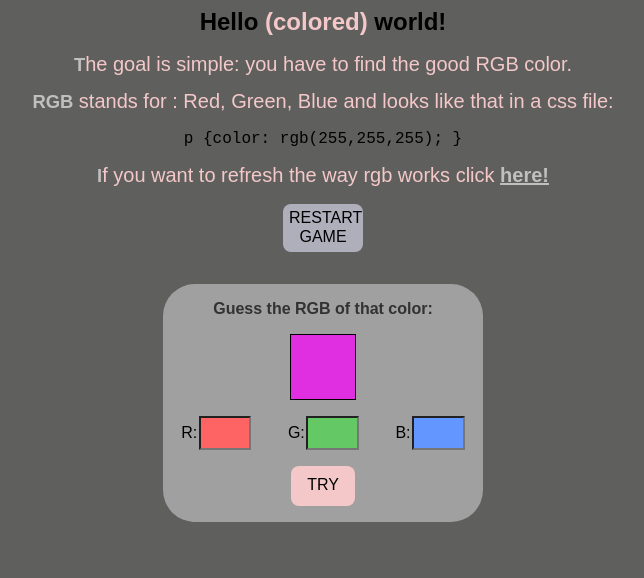
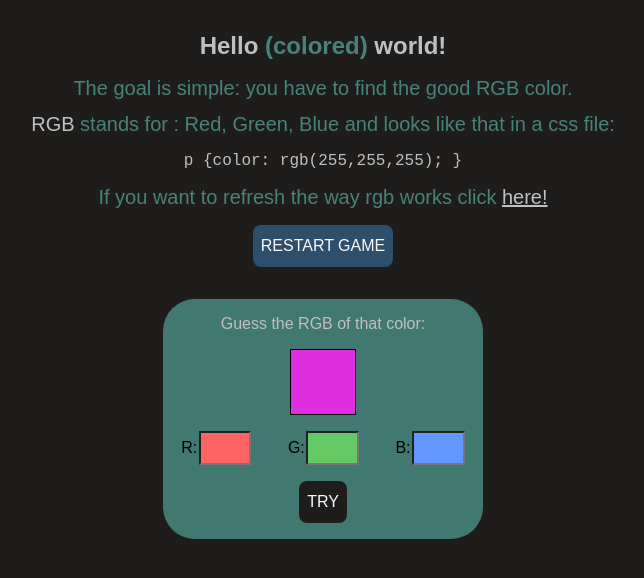
Before and after one commit to Yedrup/Color-Game, a plain HTML site: page index.html in a window 1280 px wide. Both pictures are taken after a click on the button "START!". Shown: the whole page, without its empty margins (317-961 px from the left). Drawn offline with Linux system fonts and the light colour scheme.

Commit message:
add enter keyup event, refactor css classes

```diff
--- a/css/main.css
+++ b/css/main.css
@@ -1,5 +1,5 @@
 body {
-	background-color: rgb(95,96,94);
+	background-color: rgb(31, 29, 27);
 	display: flex;
 	flex-direction: column;
 	align-items: center;
@@ -7,54 +7,44 @@ body {
 
 .title {
 	margin-bottom: 0;
-	margin-top: .5rem;
+	margin-top: 2rem;
+}
+.rules__text {
+	 font-size: 1.25rem;
 }
 .title span,
-.rules p {
-	color: rgb(244,200,200);
-}
-.rules p {
- 	font-size: 1.25rem;
+.rules__text {
+	color: rgba(81, 159, 148, 0.789);
 }
 .rules {
  	line-height: 1rem;
  	text-align: center;
 }
-.rules p:first-letter,
-.rules span {
-    color: rgb(192,192,192);
-    font-size: 1.15rem;
-    font-weight: bold;
+
+.text--silver {
+	color: rgb(192,192,192);
 }
-.rules a {
-	color: rgb(192,192,192);
-	font-weight: 700;
+
+
+.message--success {
+	color: rgb(220,236,220);
 }
-.messageToPlayer {
-	font-weight: bold;
-	color: rgb(50,50,50);
+.message--great-game {
+	color: rgb(220,236,220);
+	font-size: 2rem;
+	margin: .5rem 0;
 }
-.messageColor {
-	font-weight: bold;
-}
-.messageSuccess {
-	color: rgb(90,136,74);
-}
-.messageSuccess:after {
+.message--success:after {
 	content: " \2713";
 }
 
-.messageFail {
+.message--fail {
 	color: rgb(150,15,15);
 }
-.messageFail:after {
+.message--fail:after {
 	content: " \2717";
 }
 
-.messageOther {
-	font-size: 2rem;
-	color: green;
-}
 
 .show {
 	display: flex;
@@ -62,13 +52,13 @@ body {
 .hide {
 	display: none;
 }
-.GamePannel {
+.game-pannel {
 	flex-direction: column;
 	justify-content: center;
 	align-items: center;
 	width: 20rem;
 	height: auto;
-	background-color: rgba(255,255,255, 0.4);
+	background-color: rgba(81, 159, 148, 0.7);
 	border-radius: 2rem;
 }
 .colorPannel {
@@ -116,23 +106,24 @@ body {
 	background-color: rgb(100,150,255);
 }
 
-#buttonStart {
-	background-color: rgb(175, 175, 188);
-	width: 5rem;
-	height: 3rem;
+
+.button {
+	color: rgb(250, 250, 250);
+	border: none;
+	border-radius: .5rem;
+	padding: .75rem .5rem;
+	outline: none;
+}
+
+
+.button--start {
+	background-color: rgb(46, 79, 107);
 	margin-bottom: 2rem;
 }
 
-#buttonTry {
-	width: 4rem;
-	height: 2.5rem;
-	background-color: rgb(244,200,200);
+.button--try {
+
+	background-color: rgb(31, 29, 27);
 	margin-top: 1rem;
 	margin-bottom: 1rem;
 }
-
-.button {
-	color: black;
-	border: none;
-	border-radius: .5rem;
-}
--- a/index.html
+++ b/index.html
@@ -7,25 +7,25 @@
         <title>Color Game - Find RGB</title>
     </head>
     <body>
-        <h2 class="title">Hello <span>(colored)</span> world!</h2>
+        <h2 class="title text--silver">Hello <span>(colored)</span> world!</h2>
         <div class="rules">
-            <p>The goal is simple: you have to find the good RGB color.</p>
-            <p><span>RGB</span> stands for : Red, Green, Blue and looks like that in a css file: </p>
-            <code>p {color: rgb(255,255,255);
+            <p class="rules__text">The goal is simple: you have to find the good RGB color.</p>
+            <p class="rules__text"><span class="text--silver">RGB</span> stands for : Red, Green, Blue and looks like that in a css file: </p>
+            <code class="text--silver">p {color: rgb(255,255,255);
             }</code>
-            <p>If you want to refresh the way rgb works click <a href="https://developer.mozilla.org/en-US/docs/Glossary/RGB" target="_blank">here!</a></p>
+            <p class="rules__text">If you want to refresh the way rgb works click <a href="https://developer.mozilla.org/en-US/docs/Glossary/RGB" target="_blank" class="text--silver">here!</a></p>
         </div>
-        <button class="button" id="buttonStart">START!</button>
-        <div class="GamePannel hide">
-            <p class="messageToPlayer">Guess the RGB of that color: </p>
+        <button class="button button--start js-button-start">START!</button>
+        <div class="game-pannel hide js-game-pannel">
+            <p class="text--silver js-message-to-player">Guess the RGB of that color: </p>
             <div class="colorPannel">
-                <div class="colorToFindDiv"></div>
+                <div class="colorToFindDiv js-colorToFindDiv"></div>
             </div>
             <form class="answerDiv">
                 <label for="red">R:</label>
                 <input class="colorValue" Id="red" maxlength="3" type="text" name="answer">
                 <label for="green">G: </label>
-                <input Id="green" maxlength="3" class="colorValue" type="text" name="answer">
+                <input Id="green" maxlength="3" class=" green colorValue" type="text" name="answer">
                 <label for="blue">B: </label>
                 <input Id="blue" maxlength="3" class="colorValue" type="text" name="answer">
             </form>
@@ -38,8 +38,8 @@
                 <p class="messageColor messageColorGreen"></p>
                 <p class="messageColor messageColorBlue"></p>
             </div>
-            <p class="messageOther"></p>
-            <button id="buttonTry" class="button">TRY!</button>
+            <p class="message--great-game js-message-great-game"></p>
+            <button class="button button--try js-button-try">TRY!</button>
         </div>
         <script type="text/javascript" src="js/script.js"></script>
     </body>
--- a/js/script.js
+++ b/js/script.js
@@ -1,7 +1,7 @@
 (function () {
     //targets
-    const elemGamePannel = document.querySelector('.GamePannel');
-    const elemColorToFind = document.querySelector('.colorToFindDiv');
+    const elemGamePannel = document.querySelector('.js-game-pannel');
+    const elemColorToFind = document.querySelector('.js-colorToFindDiv');
     const elemColorCreatedByPlayer = document.querySelector('.colorCreatedByPlayer');
     const redInput = document.querySelector('#red');
     const greenInput = document.querySelector('#green');
@@ -13,9 +13,9 @@
     const elemMessageRed = document.querySelector('.messageColorRed');
     const elemMessageGreen = document.querySelector('.messageColorGreen');
     const elemMessageBlue = document.querySelector('.messageColorBlue');
-    const elemOtherMessage = document.querySelector('.messageOther');
-    const buttonTry = document.querySelector('#buttonTry');
-    const buttonStart = document.querySelector('#buttonStart');
+    const elemOtherMessage = document.querySelector('.js-message-great-game');
+    const buttonTry = document.querySelector('.js-button-try');
+    const buttonStart = document.querySelector('.js-button-start');
 
     //values player
     var redValue;
@@ -40,12 +40,12 @@
     var i;
 
 
-    function changeState (elem) {
+    function changeState(elem) {
         elem.classList.remove("hide");
         elem.classList.add("show");
     }
 
-    function initialize () {
+    function initialize() {
         elemOtherMessage.style.display = "none";
         elemColorPannelPlayer.style.display = "none";
         elemMessagesColor.style.display = "none";
@@ -58,7 +58,7 @@
         buttonTry.textContent = "TRY";
     }
 
-    function createRandomRgb () {
+    function createRandomRgb() {
         redRandom = Math.floor(256 * Math.random());
         greenRandom = Math.floor(256 * Math.random());
         blueRandom = Math.floor(256 * Math.random());
@@ -66,11 +66,11 @@
         elemColorToFind.style.backgroundColor = randomRgb;
     }
 
-    function addMessageToPlayer () {
+    function addMessageToPlayer() {
         colorsMessages[i].innerHTML = message;
     }
 
-    function comparison (colorsRandom, colorsPlayer) {
+    function comparison(colorsRandom, colorsPlayer) {
         colorFound = 0;
         colorsMessages = [elemMessageRed, elemMessageGreen, elemMessageBlue];
         colorsPlayer = [redValue, greenValue, blueValue];
@@ -79,24 +79,24 @@
         for (i = 0; i < colorsRandom.length; i++) {
             if (colorsRandom[i] === colorsPlayer[i]) {
                 message = "You've find the " + color[i];
-                colorsMessages[i].classList.remove('messageFail');
-                colorsMessages[i].className += " messageSuccess";
+                colorsMessages[i].classList.remove('message--fail');
+                colorsMessages[i].className += " message--success";
                 colorFound++;
             } else if (colorsPlayer[i] === '') {
-               message = "at least one number :)";
-               colorsMessages[i].className += " messageFail";
+                message = "at least one number :)";
+                colorsMessages[i].className += " message--fail";
             } else if (colorsRandom[i] > colorsPlayer[i]) {
                 message = 'There is not enough of ' + color[i];
-                colorsMessages[i].className += " messageFail";
+                colorsMessages[i].className += " message--fail";
             } else if ((colorsRandom[i] < colorsPlayer[i]) && (colorsPlayer[i] < 256)) {
                 message = 'There is too much of ' + color[i];
-                colorsMessages[i].className += " messageFail";
+                colorsMessages[i].className += " message--fail";
             } else if (colorsPlayer[i] > 255) {
                 message = "The maximum of each color is 255";
-                colorsMessages[i].className += " messageFail";
+                colorsMessages[i].className += " message--fail";
             } else if (isNaN(colorsPlayer[i])) {
                 message = "it's not a number :)";
-                colorsMessages[i].className += " messageFail";
+                colorsMessages[i].className += " message--fail";
             }
             addMessageToPlayer();
             if (colorFound === colorsRandom.length) {
@@ -114,7 +114,7 @@
         createRandomRgb();
         console.log(randomRgb);
         //function at try
-        buttonTry.addEventListener('click', function() {
+        buttonTry.addEventListener('click', function () {
             buttonTry.textContent = "RETRY";
             elemColorPannelPlayer.style.display = "flex";
             elemMessagesColor.style.display = "block";
@@ -127,5 +127,16 @@
             elemColorCreatedByPlayer.style.backgroundColor = playerRgb;
             comparison();
         });
-    })
+        document.addEventListener('keydown', function (event) {
+            if (event.keyCode === 13) {
+                buttonTry.click();
+                event.preventDefault();
+            }
+
+        });
+    });
+
+
+
+
 })();
```
